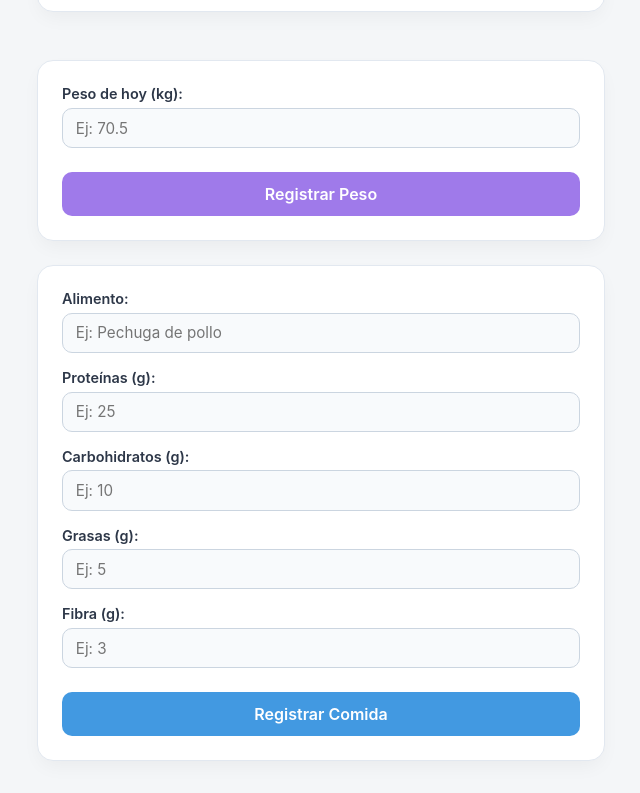
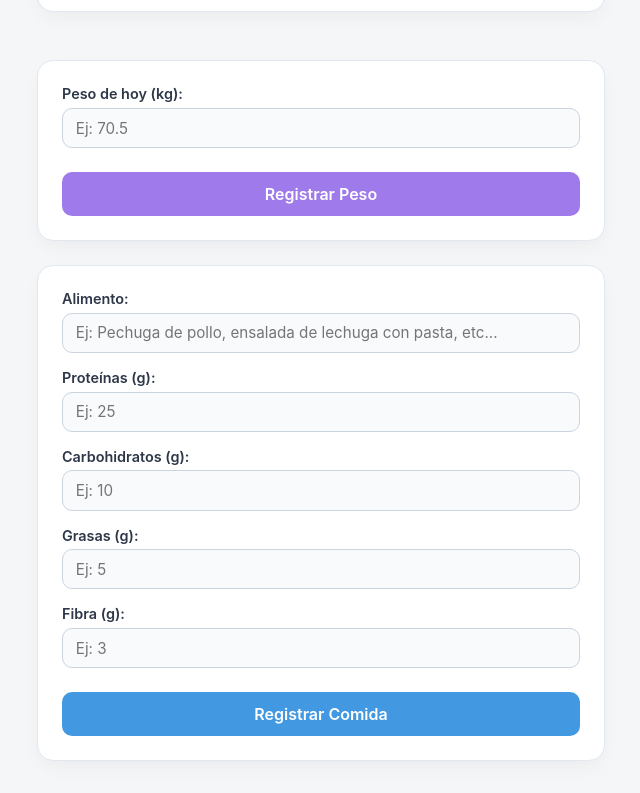
Before and after one commit to jginsfran-boop/FitTrack-ProyectoFinal, a React (Vite) app in the folder proyectoreact2/: page / in a window 1280 px wide. Shown: the part 731-1524 px from the top of the page, without its empty margins (319-959 px from the left). Built offline with nearby package versions, Linux system fonts and the light colour scheme.

Commit message:
Update ComidaForm.jsx
Arreglo del form

```diff
--- a/proyectoreact2/src/components/ComidaForm.jsx
+++ b/proyectoreact2/src/components/ComidaForm.jsx
@@ -53,7 +53,7 @@ function ComidaForm({ onRegistrar }) {
     <form onSubmit={handleSubmit} className="fit-form comida-form">
       <div className="form-group">
         <label htmlFor="nombreComida">Alimento:</label>
-        <input type="text" id="nombreComida" name="nombre" placeholder="Ej: Pechuga de pollo" required />
+        <input type="text" id="nombreComida" name="nombre" placeholder="Ej: Pechuga de pollo, ensalada de lechuga con pasta, etc..." required />
       </div>
 
       <div className="form-group">
```
